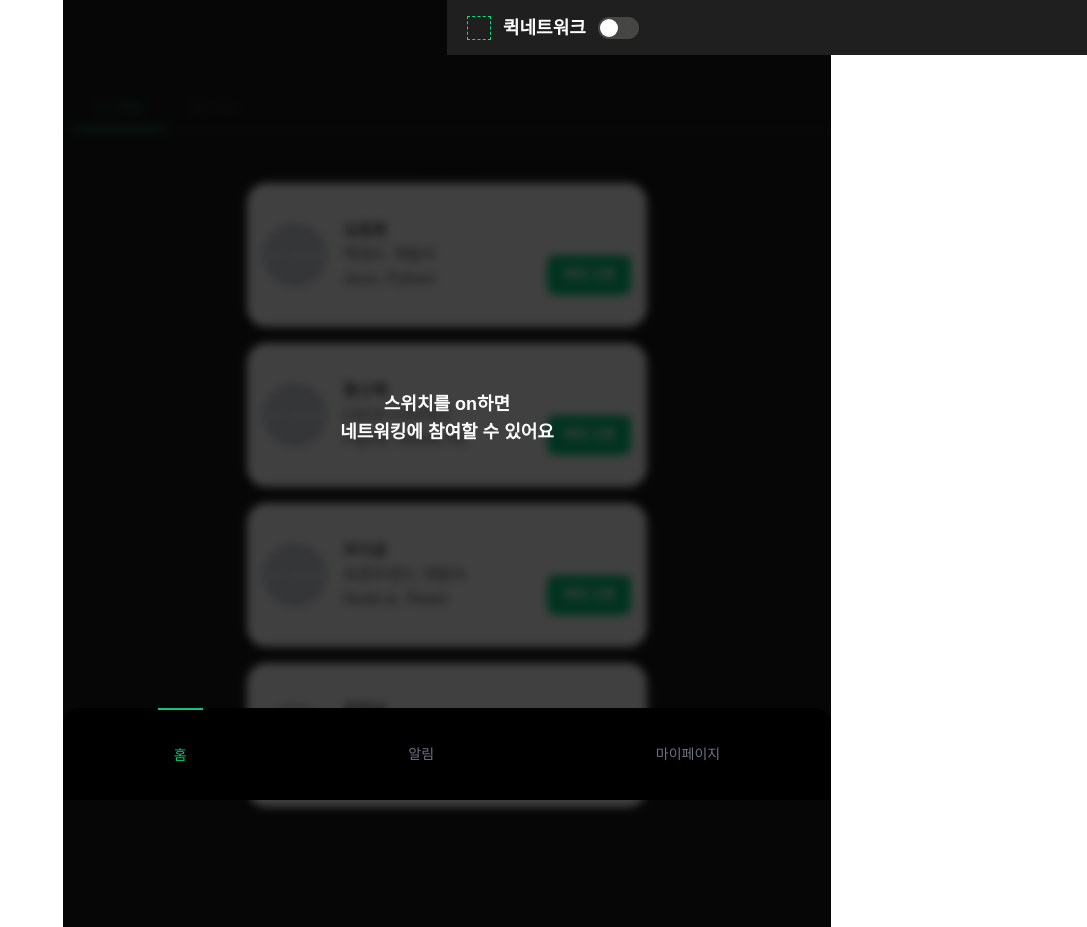
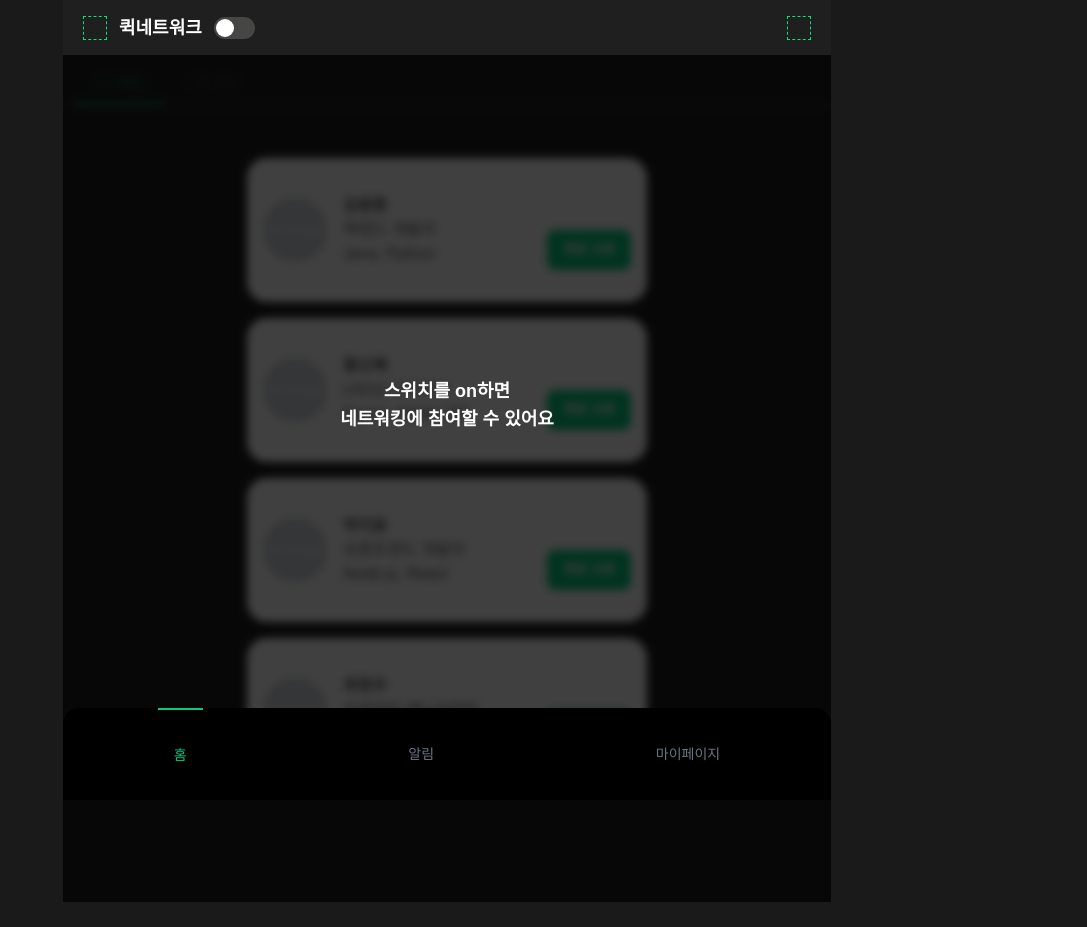
Before and after one commit to goorm-CHACHA/FE, a Next.js app: page /home in a window 1280 px wide. Shown: the whole page, without its empty margins (193-1280 px from the left). After the commit the page ends 902 px from the top, so only its background shows below. Built offline with nearby package versions, Linux system fonts and the light colour scheme.

Commit message:
refactor: 페이지에 배치된 top-nav 제거 후 layout에 top-nav 추가

```diff
--- a/app/(main-layout)/home/page.tsx
+++ b/app/(main-layout)/home/page.tsx
@@ -1,14 +1,12 @@
 'use client';
 
-import React, { useState } from 'react';
 import RadixTabs from '~/components/common/radix-tabs';
-import TopNavigation from '~/components/common/top-nav';
 import GroupMatching from '~/components/match/group';
 import OneToOneMatching from '~/components/match/one-to-one';
+import { useNetworkStore } from '~/stores/use-network-store';
 
 const Page = () => {
-  const [isQuickConnectOn, setIsQuickConnectOn] = useState(false);
-
+  const { isConnect } = useNetworkStore();
   // 샘플 profiles 데이터
   const Profiles = [
     { id: '1', name: '김중환', info1: '백엔드 개발자', info2: 'Java, Python' },
@@ -39,21 +37,16 @@ const Page = () => {
   ];
 
   return (
-    <div className="relative w-full min-h-screen flex flex-col items-center pt-7">
-      <TopNavigation
-        onQuickConnectToggle={setIsQuickConnectOn}
-        className="fixed top-0 w-full max-w-3xl z-50"
-      />
-
-      <div className="w-full max-w-3xl min-h-screen flex flex-col items-center pt-[57px] pb-[92px]">
+    <div className="relative w-full min-h-screen flex flex-col items-center pt-[60px]">
+      <div className="w-full max-w-3xl min-h-screen flex flex-col items-center pb-[92px]">
         <RadixTabs
           tabLabels={tabLabels}
           tabContents={tabContents}
-          disabled={!isQuickConnectOn}
+          disabled={!isConnect}
         />
       </div>
 
-      {!isQuickConnectOn && (
+      {!isConnect && (
         <div className="absolute inset-0 top-0 w-full max-w-3xl h-full bg-black bg-opacity-75 backdrop-filter backdrop-blur-sm flex items-center justify-center pb-[92px]">
           <p className="text-white text-lg font-semibold text-center">
             스위치를 on하면
--- a/app/(main-layout)/layout.tsx
+++ b/app/(main-layout)/layout.tsx
@@ -1,3 +1,4 @@
+import TopNavigation from '~/components/common/top-nav';
 import BottomNavigation from '~/components/common/bottom-nav';
 
 export default function MainLayout({
@@ -6,7 +7,8 @@ export default function MainLayout({
   children: React.ReactNode;
 }) {
   return (
-    <div>
+    <div className="bg-gray-neutral-900">
+      <TopNavigation />
       {children}
       <BottomNavigation />
     </div>
--- a/app/(main-layout)/notifications/page.tsx
+++ b/app/(main-layout)/notifications/page.tsx
@@ -2,7 +2,6 @@
 
 import { useCallback, useMemo } from 'react';
 
-import TopNavigation from '~/components/common/top-nav';
 import NotifyBar from '~/components/notifications/notify-bar';
 import OneToOneNotifications from '~/components/notifications/one-to-one-notifications';
 import GroupNotifications from '~/components/notifications/group-notifications';
@@ -39,13 +38,8 @@ const NotificationsPage = () => {
   const tabContents = [oneToOneNotifications, groupNotifications];
 
   return (
-    <div className="flex flex-col max-w-3xl min-h-screen w-full justify-start mx-auto min-w-screen items-center overflow-x-hidden">
-      <TopNavigation
-        title="알림"
-        showQR={false}
-        className="w-full !bg-transparent outline-none border-none text-left justify-left"
-      />
-      <div className="w-full max-w-3xl">
+    <div className="flex flex-col max-w-3xl min-h-screen w-full mx-auto items-center overflow-x-hidden">
+      <div className="w-full">
         <NotifyBar tabLabels={tabLabels} tabContents={tabContents} />
       </div>
     </div>
--- a/app/(top-layout)/chat/page.tsx
+++ b/app/(top-layout)/chat/page.tsx
@@ -3,7 +3,6 @@
 import { useState } from 'react';
 import ChatWindow from '~/components/chat/chat-window';
 import MessageInput from '~/components/chat/message-input';
-import TopNavigation from '~/components/common/top-nav';
 
 interface Chat {
   id: number;
@@ -70,16 +69,13 @@ const ChatPage = () => {
 
   return (
     <div className="flex h-screen flex-col">
-      {/* 채팅방 모드일 때 토글 숨기기 위해 isChatRoom={true} 전달 */}
-      <TopNavigation title="채팅방" isChatRoom={true} />
-
       <div className="flex-1 flex flex-col">
         {selectedChat && (
           <ChatWindow
             messages={messages}
             receiverId={selectedChat.id}
             status={selectedChat.status}
-            receiverProfileImg="/images/icons/chat/Profile.png" // ✅ 프로필 경로 전달
+            receiverProfileImg="/images/icons/chat/Profile.png"
           />
         )}
         <MessageInput onSendMessage={handleSendMessage} />
--- a/app/(top-layout)/layout.tsx
+++ b/app/(top-layout)/layout.tsx
@@ -1,3 +1,10 @@
+import TopNavigation from '~/components/common/top-nav';
+
 export default function TopLayout({ children }: { children: React.ReactNode }) {
-  return <div>{children}</div>;
+  return (
+    <div>
+      <TopNavigation />
+      {children}
+    </div>
+  );
 }
--- a/app/layout.tsx
+++ b/app/layout.tsx
@@ -54,7 +54,7 @@ export default function RootLayout({
 }>) {
   return (
     <html lang="en">
-      <body className="w-screen">
+      <body className="w-screen bg-bg-color">
         <div className="min-h-screen w-full max-w-3xl mx-auto bg-bg-color">
           {children}
           <Script src="/service-worker.js" />
```
Also changed, not shown: 1 other file (tests, documents, lock files or other folders).
